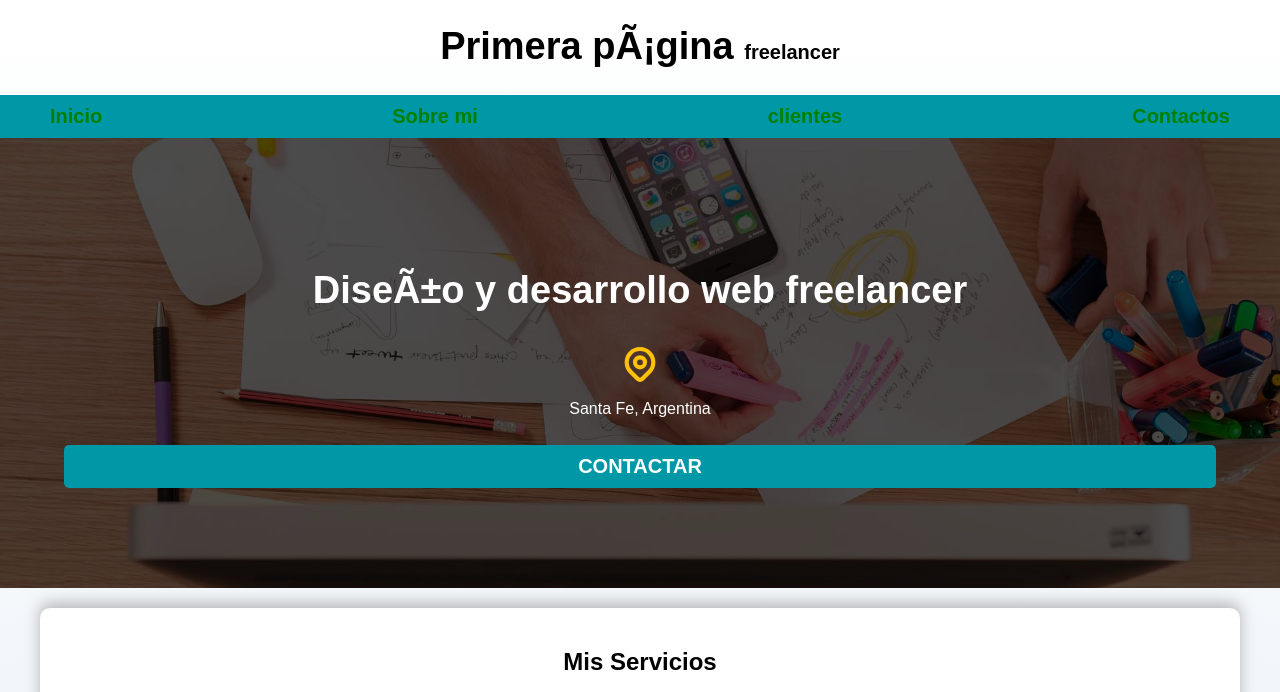
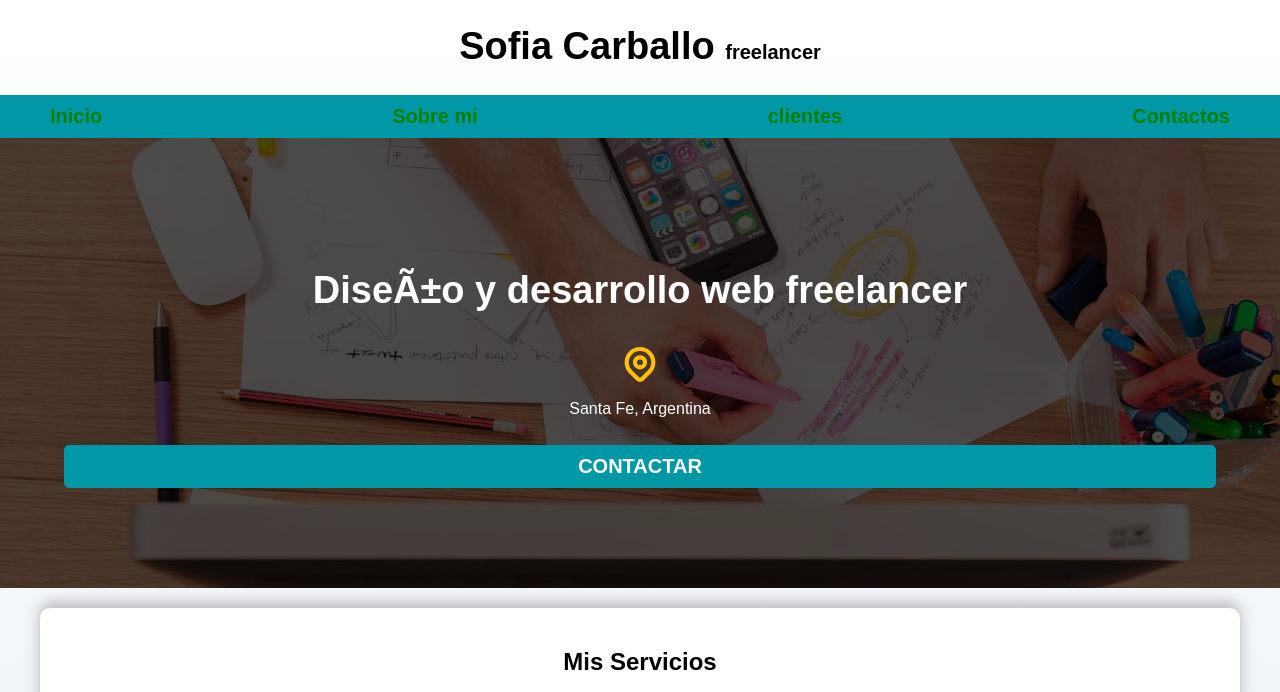
Before and after one commit to sofiacarballo10/primerproyecto, a plain HTML site: page index.html in a window 1280 px wide. Shown: the top 692 px of the page. Drawn offline with nearby package versions, Linux system fonts and the light colour scheme; a web font is replaced by a local one.

Commit message:
vuelvo a la version original

```diff
--- a/index.html
+++ b/index.html
@@ -16,7 +16,7 @@
 <body>
 
 	<header>
-		<h1 class="titulo">Primera página <span> freelancer </span></h1>
+		<h1 class="titulo">Sofia Carballo <span> freelancer </span></h1>
 	</header>
 	<div class="nav-bg">
 	<nav class="navegacion-principal contenedor">
```
